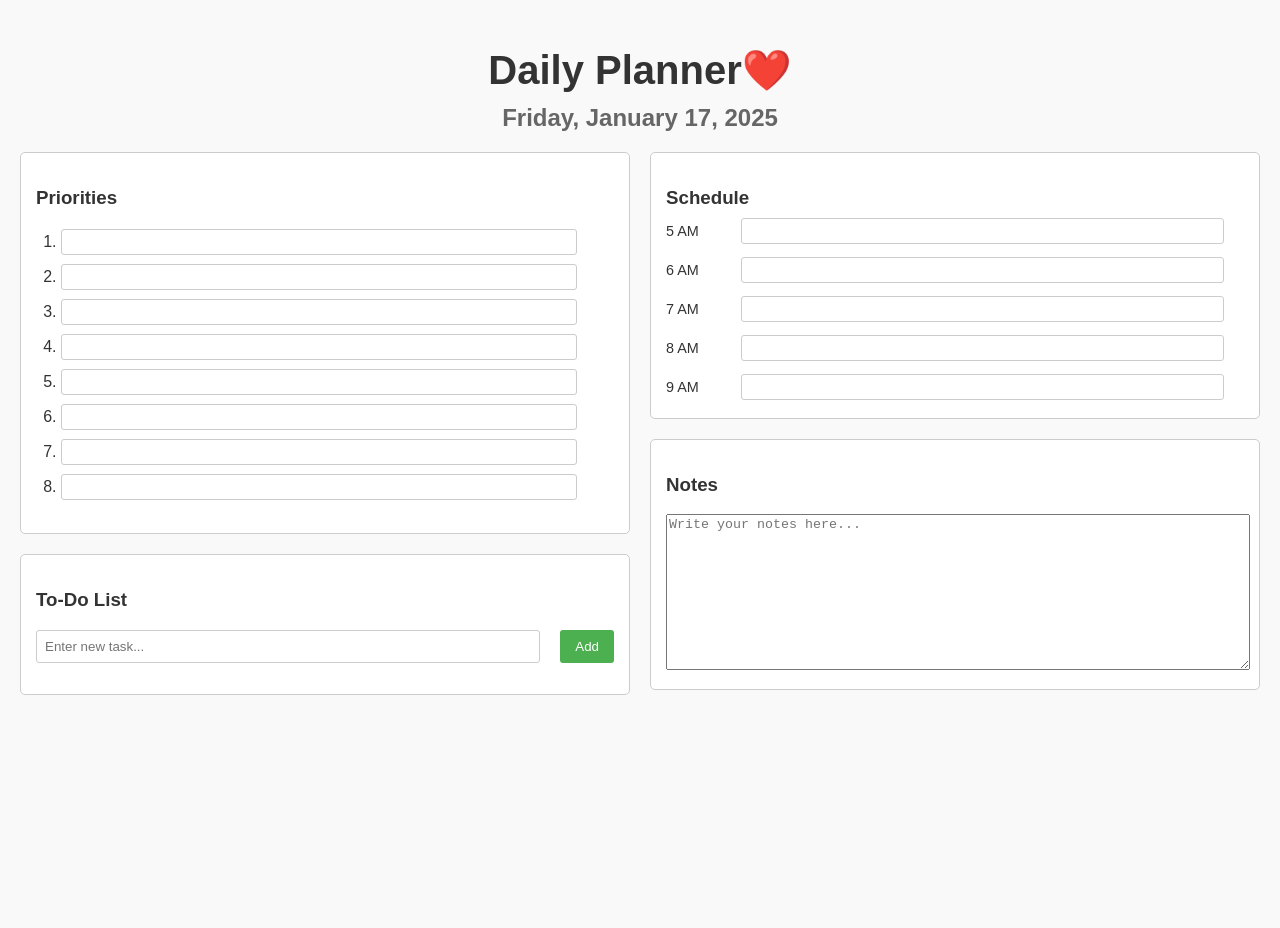
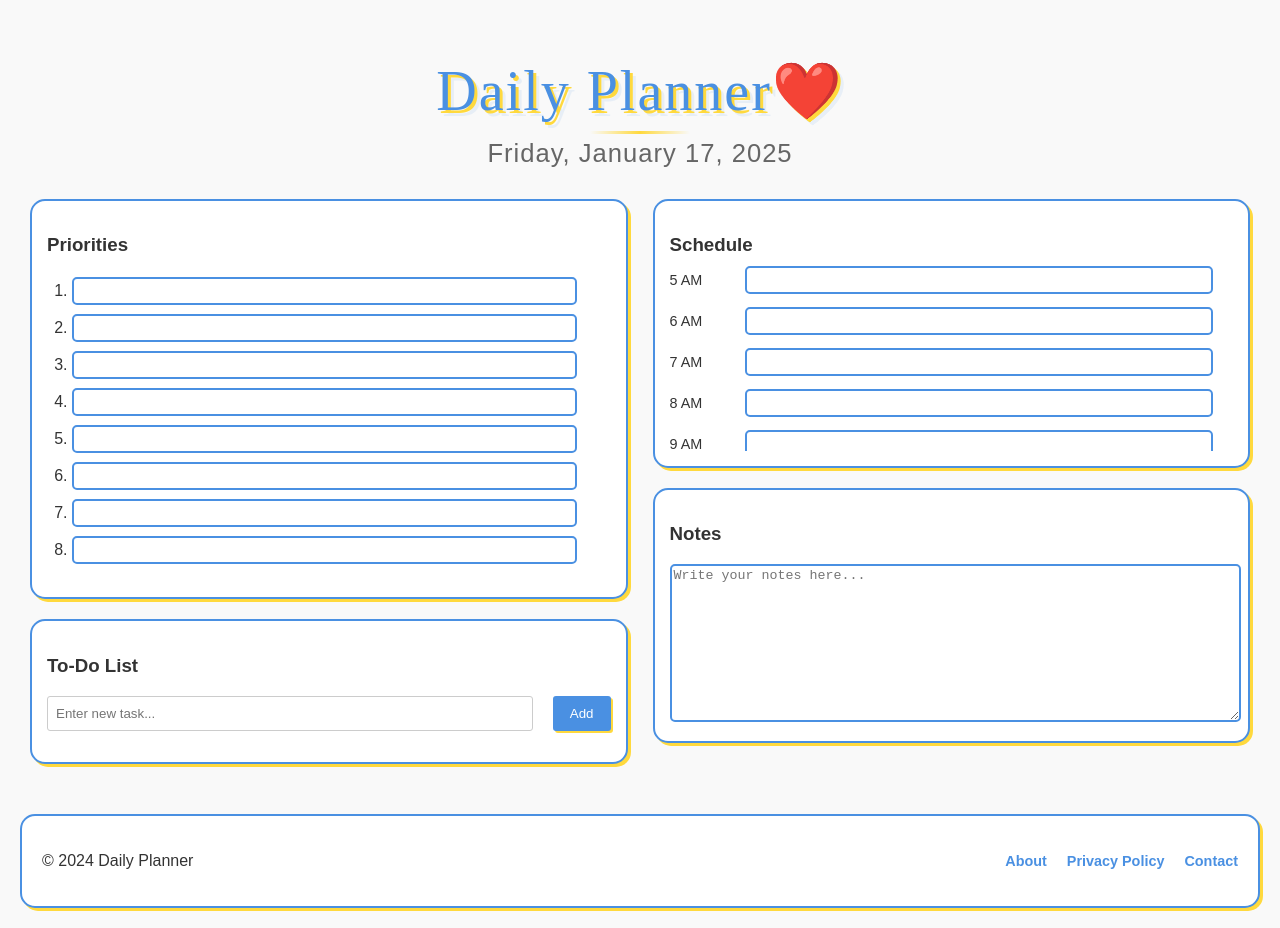
Before and after one commit to captainxprince/daily-planner, a website: page index.html in a window 1280 px wide. Before the commit the page ends 800 px from the top, so only its background shows below. Drawn offline with Linux system fonts and the light colour scheme; a web font is replaced by a local one.

Commit message:
Premium UI

```diff
--- a/index.html
+++ b/index.html
@@ -3,6 +3,9 @@
 <head>
     <meta charset="UTF-8">
     <meta name="viewport" content="width=device-width, initial-scale=1.0">
+    <link rel="preconnect" href="https://fonts.googleapis.com">
+    <link rel="preconnect" href="https://fonts.gstatic.com" crossorigin>
+    <link href="https://fonts.googleapis.com/css2?family=Playwrite+VN:wght@100..400&display=swap" rel="stylesheet">
     <link rel="stylesheet" href="src/css/styles.css">
     <link rel="icon" href="src/assets/favicon.ico" type="image/x-icon">
     <title>Daily Planner</title>
@@ -127,6 +130,16 @@
             </section>
         </div>
     </main>
+    <footer>
+        <div class="footer-content">
+            <p>&copy; 2024 Daily Planner</p>
+            <div class="footer-links">
+                <a href="#">About</a>
+                <a href="#">Privacy Policy</a>
+                <a href="#">Contact</a>
+            </div>
+        </div>
+    </footer>
     <script src="src/js/app.js"></script>
 </body>
 </html>
--- a/src/css/styles.css
+++ b/src/css/styles.css
@@ -11,24 +11,53 @@ header {
 }
 
 h1 {
-    font-size: 2.5em;
-    font-weight: bold;
+    font-family: "Playwrite VN", serif;
+    font-optical-sizing: auto;
+    font-weight: 400;
+    font-style: normal;
+    font-size: 3.5em;
     text-align: center;
-    margin-bottom: 10px;
+    margin-bottom: 15px;
+    color: #4a90e2;
+    text-shadow: 3px 3px 0 #ffd93d,
+                 6px 6px 0 rgba(74, 144, 226, 0.1);
+    letter-spacing: 2px;
+    position: relative;
+    transition: all 0.3s ease;
+}
+
+h1:after {
+    content: '';
+    position: absolute;
+    bottom: -10px;
+    left: 50%;
+    transform: translateX(-50%);
+    width: 100px;
+    height: 3px;
+    background: linear-gradient(90deg, transparent, #ffd93d, transparent);
+}
+
+h1:hover {
+    transform: translateY(-2px);
+    text-shadow: 4px 4px 0 #ffd1dc,
+                 8px 8px 0 rgba(255, 105, 180, 0.1);
 }
 
 h2 {
-    font-size: 1.5em;
+    font-size: 1.6em;
     text-align: center;
-    margin-top: 0;
+    margin-top: 5px;
     color: #666;
+    font-weight: 500;
+    letter-spacing: 1px;
 }
 
 .container {
     display: flex;
-    gap: 20px;
+    gap: 25px;
     max-width: 1400px;
     margin: 0 auto;
+    padding: 10px;
 }
 
 .left-column, .right-column {
@@ -39,10 +68,17 @@ h2 {
 }
 
 .section {
-    border: 1px solid #ccc;
-    border-radius: 5px;
+    border: 2px solid #4a90e2;
+    border-radius: 15px;
     padding: 15px;
     background-color: #fff;
+    box-shadow: 3px 3px 0 #ffd93d;
+    transition: transform 0.2s, box-shadow 0.2s;
+}
+
+.section:hover {
+    transform: translate(-2px, -2px);
+    box-shadow: 5px 5px 0 #ffd93d;
 }
 
 .priorities, .todo-list, .schedule, .notes {
@@ -56,6 +92,15 @@ input[type="text"], input[type="checkbox"] {
 textarea {
     width: 100%;
     resize: vertical;
+    border: 2px solid #4a90e2;
+    border-radius: 5px;
+    transition: border-color 0.3s;
+}
+
+textarea:focus {
+    border-color: #ff69b4;
+    outline: none;
+    box-shadow: 2px 2px 0 #ffd93d;
 }
 
 .line {
@@ -92,18 +137,32 @@ textarea {
 .schedule-input {
     flex: 1;
     padding: 4px 8px;
-    border: 1px solid #ccc;
-    border-radius: 3px;
+    border: 2px solid #4a90e2;
+    border-radius: 5px;
     font-size: 0.9em;
+    transition: border-color 0.3s;
+}
+
+.schedule-input:focus {
+    border-color: #ff69b4;
+    outline: none;
+    box-shadow: 2px 2px 0 #ffd93d;
 }
 
 .priority-input {
     width: 90%;
     padding: 4px 8px;
-    border: 1px solid #ccc;
-    border-radius: 3px;
+    border: 2px solid #4a90e2;
+    border-radius: 5px;
     font-size: 0.9em;
     margin: 2px 0;
+    transition: border-color 0.3s;
+}
+
+.priority-input:focus {
+    border-color: #ff69b4;
+    outline: none;
+    box-shadow: 2px 2px 0 #ffd93d;
 }
 
 ol {
@@ -147,15 +206,19 @@ li {
 
 .add-task button {
     padding: 8px 15px;
-    background-color: #4CAF50;
+    background-color: #4a90e2;
     color: white;
-    border: none;
+    border: 2px solid #4a90e2;
     border-radius: 3px;
     cursor: pointer;
+    box-shadow: 2px 2px 0 #ffd93d;
+    transition: all 0.2s;
 }
 
 .add-task button:hover {
-    background-color: #45a049;
+    background-color: #357abd;
+    transform: translate(-1px, -1px);
+    box-shadow: 3px 3px 0 #ffd93d;
 }
 
 .schedule.section {
@@ -184,3 +247,67 @@ li {
 .timeline::-webkit-scrollbar-thumb:hover {
     background: #555;
 }
+
+.delete-btn {
+    background: none;
+    border: none;
+    color: #ff69b4;
+    font-size: 1.2em;
+    cursor: pointer;
+    padding: 0 5px;
+    margin-left: auto;
+    opacity: 0.7;
+}
+
+.delete-btn:hover {
+    opacity: 1;
+}
+
+#task-list li {
+    display: flex;
+    align-items: center;
+    gap: 10px;
+}
+
+footer {
+    margin-top: 40px;
+    padding: 20px 0;
+    background-color: #fff;
+    border: 2px solid #4a90e2;
+    box-shadow: 3px 3px 0 #ffd93d;
+    border-radius: 15px;
+}
+
+.footer-content {
+    max-width: 1400px;
+    margin: 0 auto;
+    display: flex;
+    justify-content: space-between;
+    align-items: center;
+    padding: 0 20px;
+}
+
+.footer-links {
+    display: flex;
+    gap: 20px;
+}
+
+.footer-links a {
+    color: #4a90e2;
+    text-decoration: none;
+    font-size: 0.9em;
+    transition: color 0.3s ease;
+    font-weight: bold;
+}
+
+.footer-links a:hover {
+    color: #ff69b4;
+}
+
+@media (max-width: 768px) {
+    .footer-content {
+        flex-direction: column;
+        text-align: center;
+        gap: 15px;
+    }
+}
--- a/src/js/app.js
+++ b/src/js/app.js
@@ -48,7 +48,11 @@ function loadTasks() {
     taskList.innerHTML = '';
     tasks.forEach(task => {
         const li = document.createElement('li');
-        li.innerHTML = `<input type="checkbox" ${task.checked ? 'checked' : ''}> <span>${task.text}</span>`;
+        li.innerHTML = `
+            <input type="checkbox" ${task.checked ? 'checked' : ''}>
+            <span>${task.text}</span>
+            <button class="delete-btn" onclick="deleteTask(this)">×</button>
+        `;
         taskList.appendChild(li);
     });
 }
@@ -90,11 +94,22 @@ function addTask() {
 
     if (input.value.trim() !== '') {
         const li = document.createElement('li');
-        li.innerHTML = `<input type="checkbox"> <span>${input.value}</span>`;
+        li.innerHTML = `
+            <input type="checkbox">
+            <span>${input.value}</span>
+            <button class="delete-btn" onclick="deleteTask(this)">×</button>
+        `;
         taskList.appendChild(li);
         input.value = '';
         saveTasks();
     }
+}
+
+// Add new delete function
+function deleteTask(button) {
+    const li = button.parentElement;
+    li.remove();
+    saveTasks();
 }
 
 // Add event listeners
```
